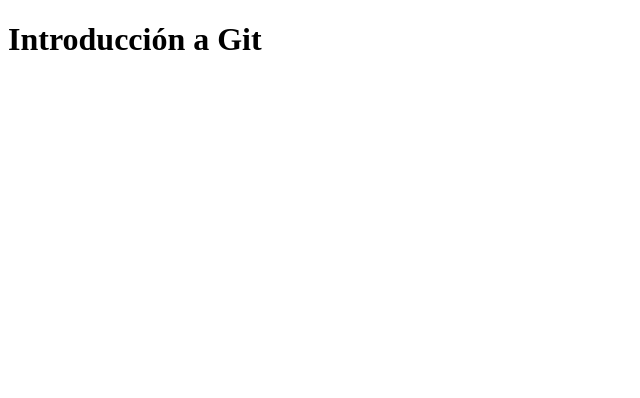
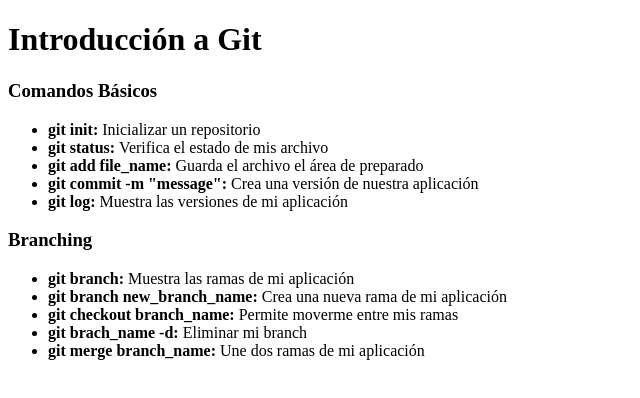
Before and after one commit to mparra37/intro_git, a plain HTML site: page index.html in a window 1280 px wide. Shown: the whole page, without its empty margins (0-640 px from the left). Drawn offline with Linux system fonts and the light colour scheme.

Commit message:
Branching commands

```diff
--- a/index.html
+++ b/index.html
@@ -9,5 +9,27 @@
 
 	<h1>Introducción a Git</h1>
 
+	<h3>Comandos Básicos</h3>
+
+	<ul>
+		<li><b>git init: </b>Inicializar un repositorio</li>
+		<li><b>git status: </b>Verifica el estado de mis archivo</li>
+		<li><b>git add file_name: </b>Guarda el archivo el área de preparado</li>
+		<li><b>git commit -m "message": </b>Crea una versión de nuestra aplicación</li>
+		<li><b>git log: </b>Muestra las versiones de mi aplicación</li>
+	</ul>
+
+
+	<h3>Branching</h3>
+
+	<ul>
+		<li><b>git branch: </b>Muestra las ramas de mi aplicación</li>
+		<li><b>git branch new_branch_name: </b>Crea una nueva rama de mi aplicación</li>
+		<li><b>git checkout branch_name: </b>Permite moverme entre mis ramas</li>
+		<li><b>git brach_name -d: </b>Eliminar mi branch</li>
+		<li><b>git merge branch_name: </b>Une dos ramas de mi aplicación</li>
+	</ul>
+
+
 </body>
 </html>
```
